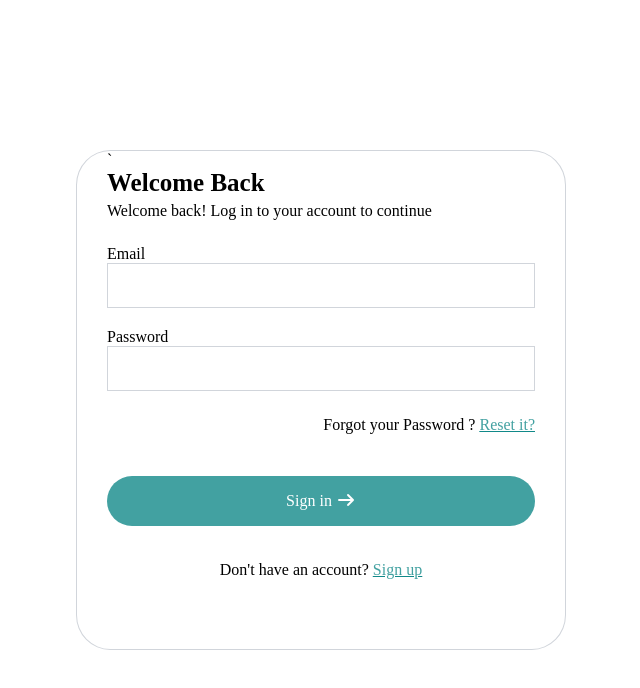
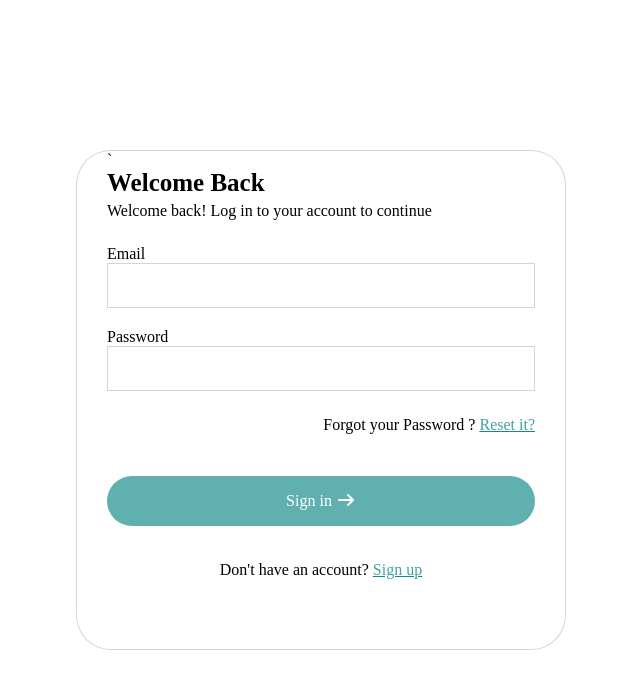
Before and after one commit to Donkadriel/Septa_login, a plain HTML site: page index.html in a window 1280 px wide. In both pictures the pointer is over the element "Sign in". Shown: the whole page, without its empty margins (319-959 px from the left). Drawn offline with Linux system fonts and the light colour scheme.

Commit message:
my second commit

```diff
--- a/style.css
+++ b/style.css
@@ -53,6 +53,9 @@ label{
     align-items: center;
     margin-top: 65px;
 }
+.div3:hover{
+    background:  rgba(0, 128, 128, 0.623);
+}
 
 .div4{
     margin-top: 35px;
```
